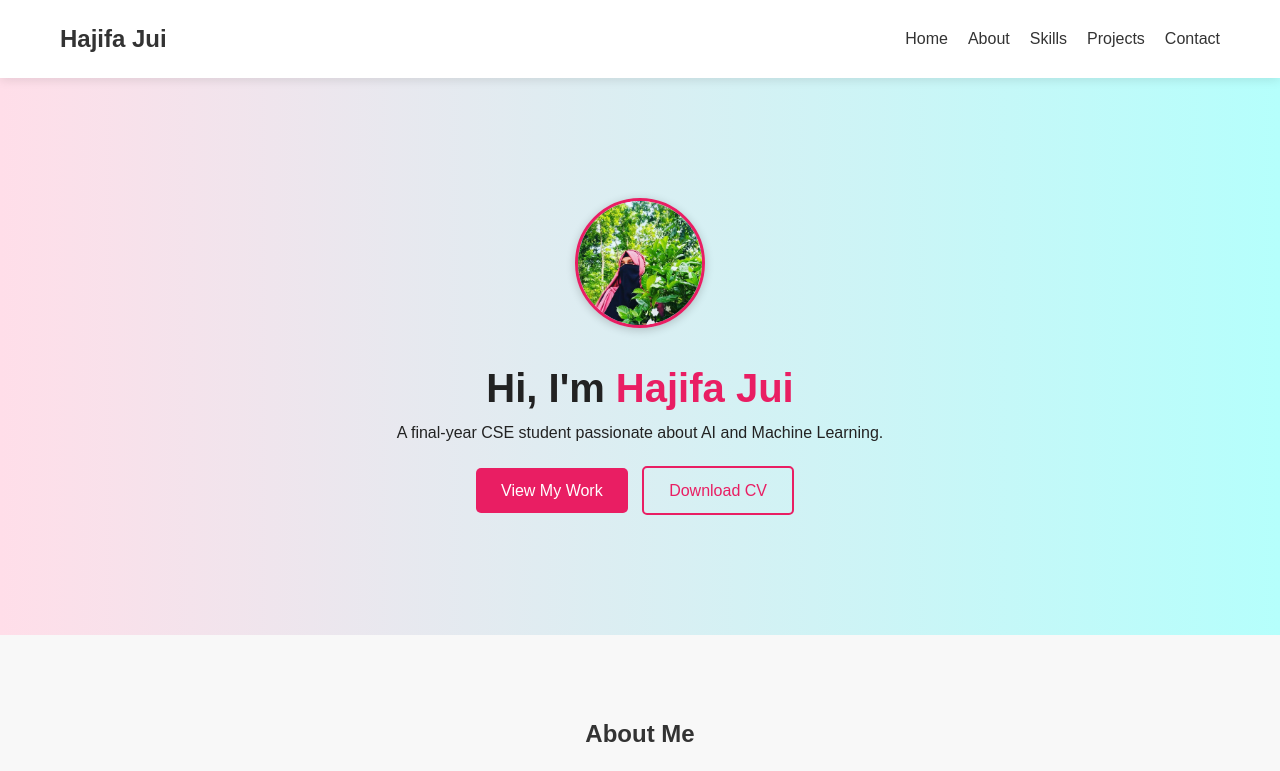
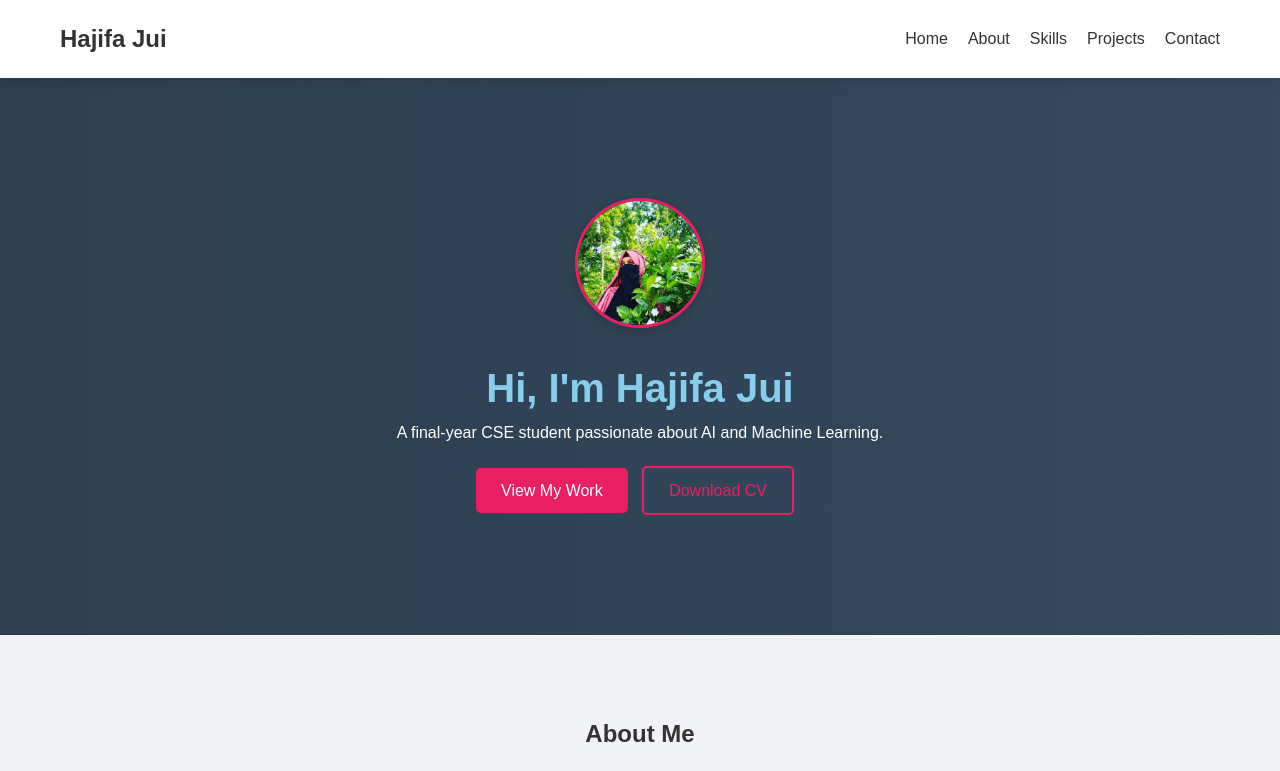
Before and after one commit to hajifa-jui/portfolio, a plain HTML site: page index.html in a window 1280 px wide. Shown: the top 771 px of the page. Drawn offline with Linux system fonts and the light colour scheme.

Commit message:
BG change in body and home

```diff
--- a/index.html
+++ b/index.html
@@ -39,8 +39,8 @@
       <div class="profile">
         <img src="/asset/hajifa-jui.jpg" alt="Profile Photo">
       </div>
-      <h1>Hi, I'm <span>Hajifa Jui</span></h1>
-      <p>A final-year CSE student passionate about AI and Machine Learning.</p>
+      <h1>Hi, I'm Hajifa Jui</h1>
+      <p class="subtitle">A final-year CSE student passionate about AI and Machine Learning.</p>
       <a href="#projects" class="btn">View My Work</a>
       <a href="/asset/cv_hajifa_jui.pdf" download class="btn-outline">Download CV</a>
     </div>
--- a/style.css
+++ b/style.css
@@ -8,7 +8,7 @@
 
 body {
     color: #333;
-    background: #f8f8f8;
+    background-color: #f0f2f5;
     line-height: 1.6;
 }
 
@@ -74,7 +74,7 @@ section {
 
 /* ===== Home Section ===== */
 .home {
-    background: linear-gradient(to right, #ffdee9, #b5fffc);
+    background: linear-gradient(to right, #2c3e50, #34495e);
     color: #222;
     padding: 120px 20px;
 }
@@ -91,11 +91,13 @@ section {
 
 .home h1 {
     font-size: 2.5rem;
+    color: skyblue;
+}
+.subtitle {
+    color: white;
 }
 
-.home span {
-    color: #e91e63;
-}
+
 
 /* ===== Buttons ===== */
 .btn,
```
